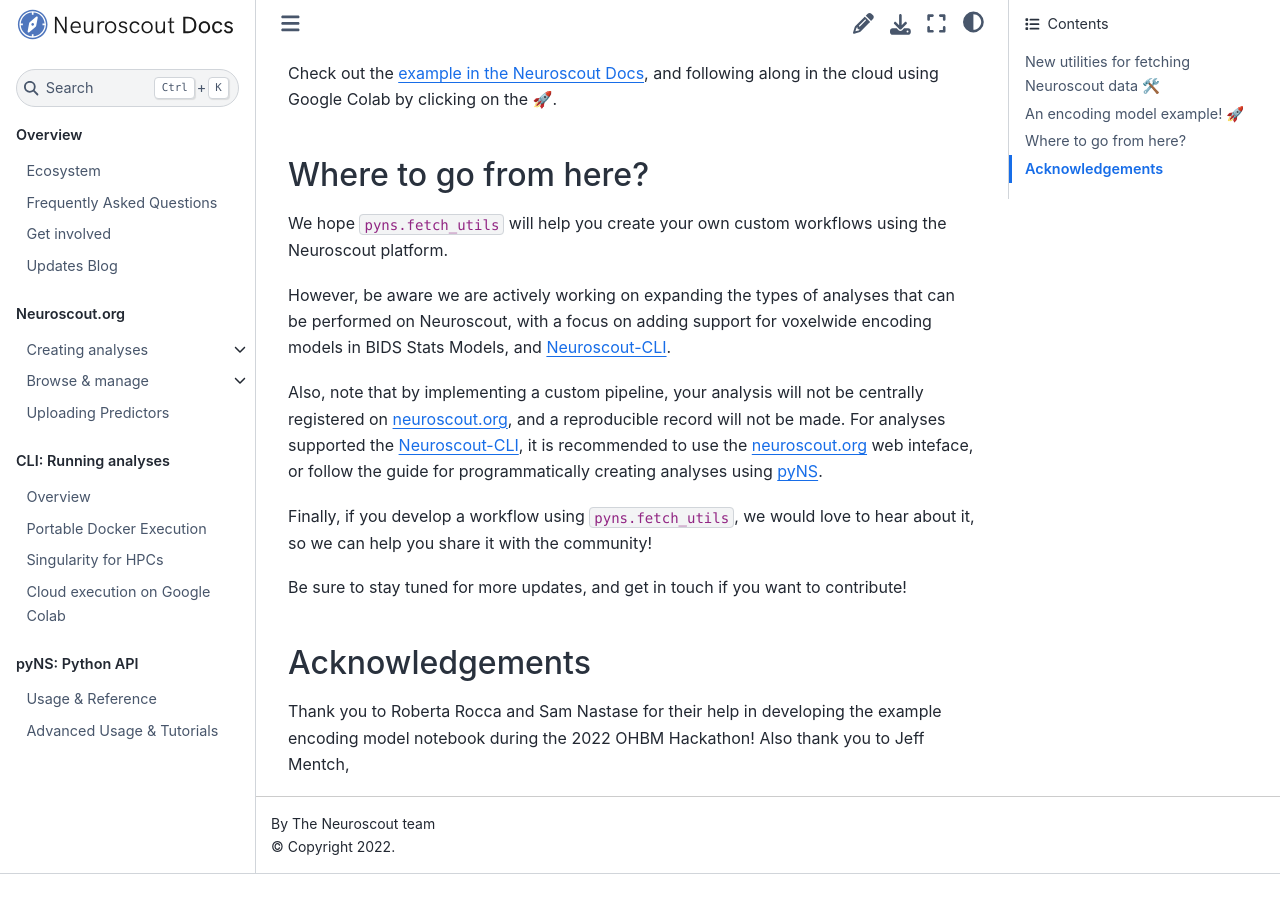
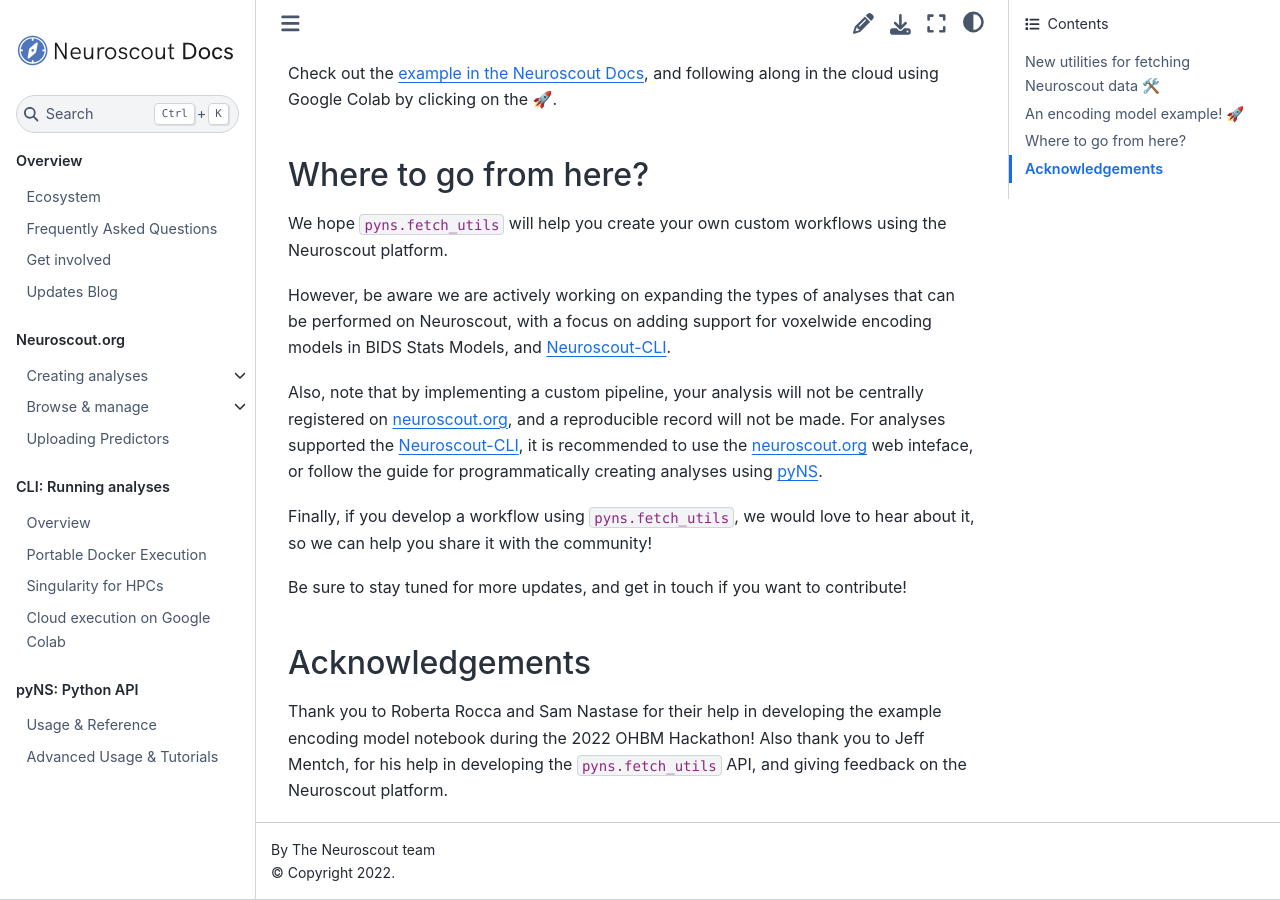
Before and after one commit to snastase/neuroscout-docs, a Jupyter Book: the page built from docs/updates/2023-04-7-fetch_utils.md, in a window 1280 px wide and 900 px high, scrolled down 1807 px. Built offline with Jupyter Book 1.0.4 settings and Sphinx 7.4.7 and the Sphinx Book theme 1.1.4, drawn with Linux system fonts in a browser that asks for light colours; before the commit the page ends 2681 px from its top, so only the background shows below that.

Commit message:
update acknowledgements

```diff
--- a/docs/updates/2023-04-7-fetch_utils.md
+++ b/docs/updates/2023-04-7-fetch_utils.md
@@ -47,4 +47,4 @@ Be sure to stay tuned for more updates, and get in touch if you want to contribu
 ## Acknowledgements
 
 Thank you to Roberta Rocca and Sam Nastase for their help in developing the example encoding model notebook during the 2022 OHBM Hackathon!
-Also thank you to Jeff Mentch,
+Also thank you to Jeff Mentch, for his help in developing the `pyns.fetch_utils` API, and giving feedback on the Neuroscout platform.
```
